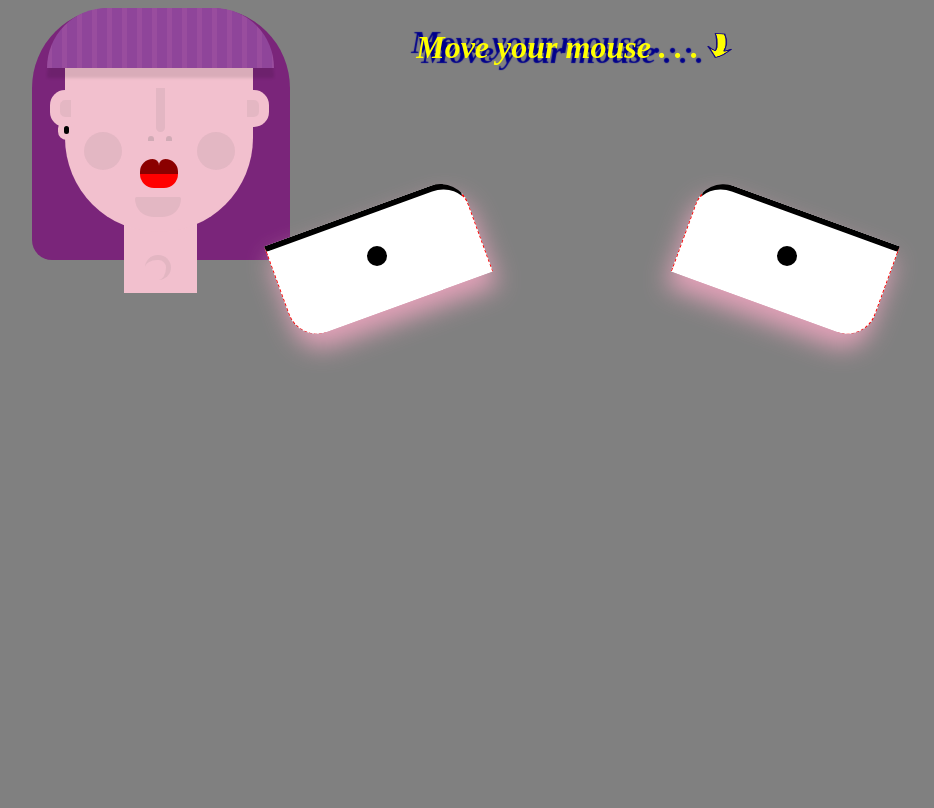
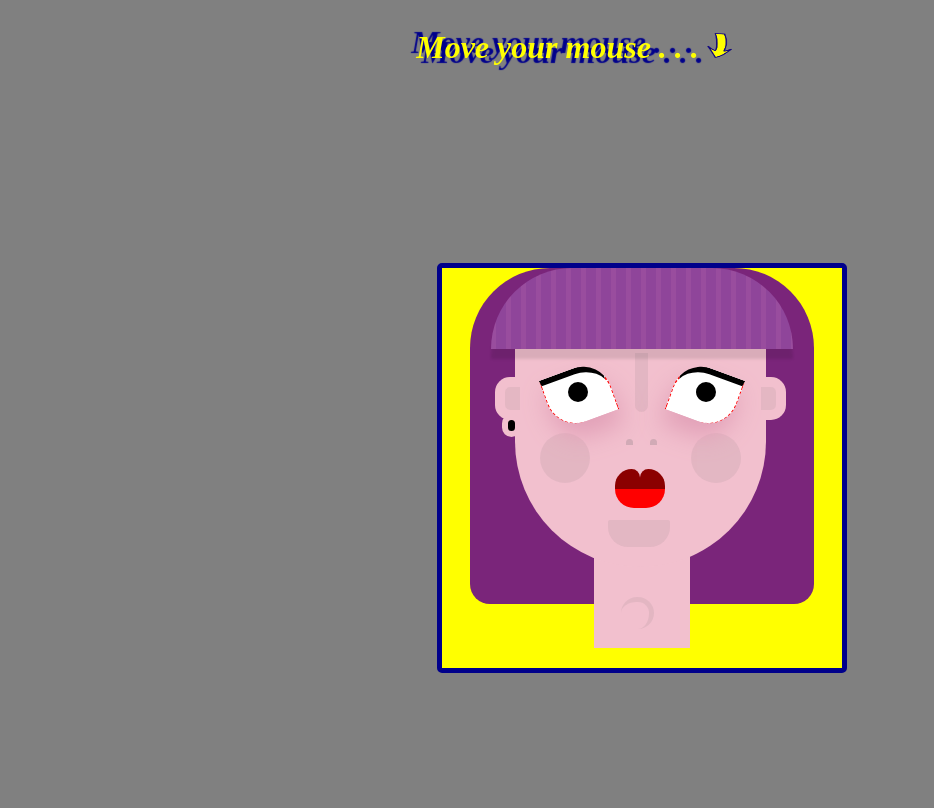
Before and after one commit to svenbol/svenbol.github.io, a PHP site: page /PureCss/index.html in a window 1280 px wide. Shown: the whole page, without its empty margins (66-1000 px from the left). Run offline with PHP 8.4, Linux system fonts and the light colour scheme.

Commit message:
reset to correct stuff

```diff
--- a/PureCss/index.html
+++ b/PureCss/index.html
@@ -9,7 +9,7 @@
     <h1>Move your mouse . . . <img class="arrowImg" src="arrow.png"/></h1>
     <div class="lucht">
 
-       <!--<div class="all">-->
+       <div class="all">
 
             <div class="hitbox one aaa gridTopLeft"></div>
             <div class="hitbox two aaa gridMidLeft"></div>
@@ -61,7 +61,7 @@
                     </div>
                 </div>
            </div>
-        <!--</div>-->
+        </div>
     </div>
 </body>
 </html>
--- a/PureCss/style.css
+++ b/PureCss/style.css
@@ -42,8 +42,8 @@ h1{
 
 /* BOX ALLES */
     .all{
-        width: 300px;
-        height: 300px;
+        width: 400px;
+        height: 400px;
         background-color: yellow;
         left: calc((50vw) - 145px);
         top: calc((50vh) - 145px);
@@ -53,10 +53,8 @@ h1{
     }
 /* HAAR */
     .haar{
-        /*width: 86%;*/
-        /*height: 84%;*/
-        width: 258px;
-        height: 252px;
+        width: 86%;
+        height: 84%;
         background-color: #7a257a;
         left: 7%;
         right: 7%;
```
